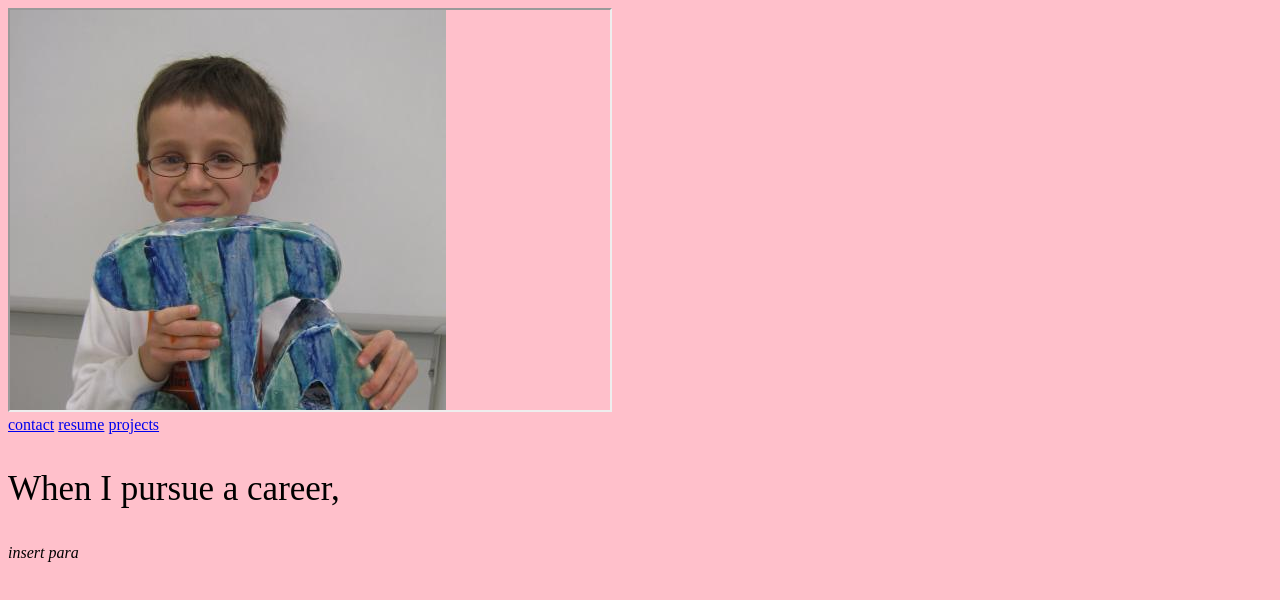
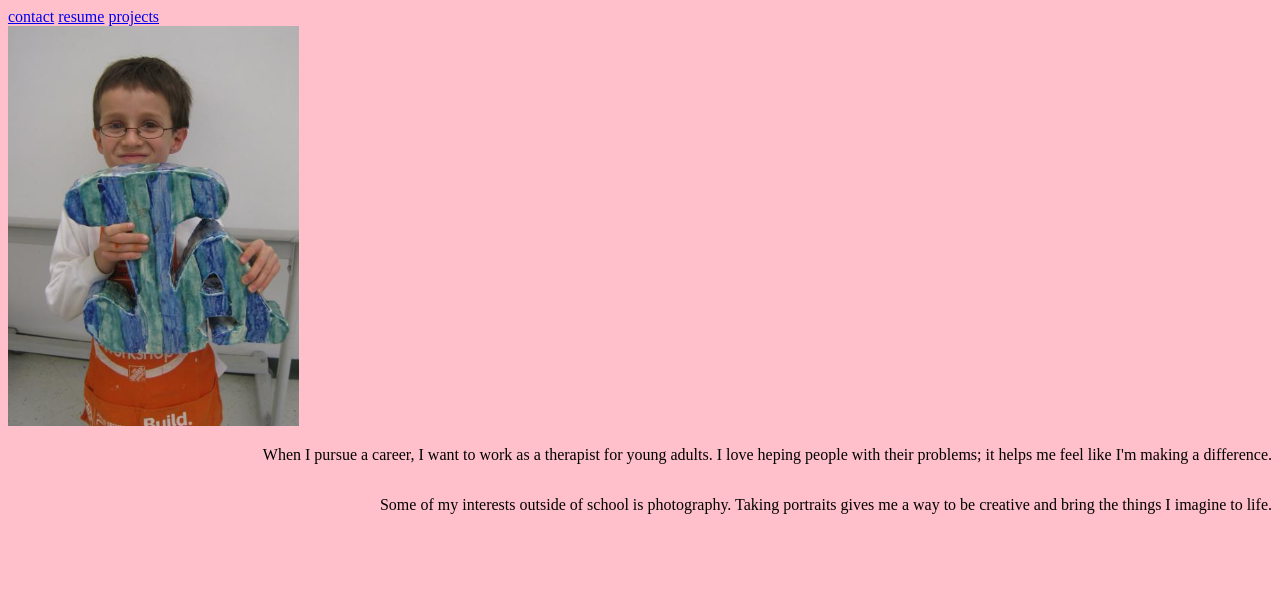
Before and after one commit to gabfernandez/portfolio, a plain HTML site: page about.html in a window 1280 px wide. Drawn offline with Linux system fonts and the light colour scheme.

Commit message:
add link

```diff
--- a/about.html
+++ b/about.html
@@ -8,14 +8,19 @@
     <title>Document</title>
 </head>
 <body>
-        <iframe src = "julian.jpg" height="400px" width="600px"></iframe>
-    <nav>
-        <a href="contact.html">contact</a>
-        <a href="resume.html">resume</a>
-        <a href="projects.html">projects</a>
-    </nav>
-        <p class="anything">When I pursue a career, </p>
-        <p class="somethingelse">insert para</p>
+        <nav>
+                <a href="contact.html">contact</a>
+                <a href="resume.html">resume</a>
+                <a href="projects.html">projects</a>
+        </nav>
+    <div>
+        <img src = "julian.jpg" height="400px" wdith="600px"></img src>
+    </div>
+
+    <div>
+        <p id="anything">When I pursue a career, I want to work as a therapist for young adults. I love heping people with their problems; it helps me feel like I'm making a difference. </p>
+        <p id="somethingelse">Some of my interests outside of school is photography. Taking portraits gives me a way to be creative and bring the things I imagine to life.</p>
+    </div>
 </body>
 
 </html>
--- a/portfoliostyle.css
+++ b/portfoliostyle.css
@@ -7,3 +7,10 @@ body {
 .somethingelse {
     font-style: italic;
 }
+#anything {
+    float: right;
+}
+#somethingelse {
+    float: right;
+}
+/*padding: 10px;
```
Also changed, not shown: contact.html (+1 -0 lines), projects.html (+1 -0 lines), resume.html (+1 -0 lines).
